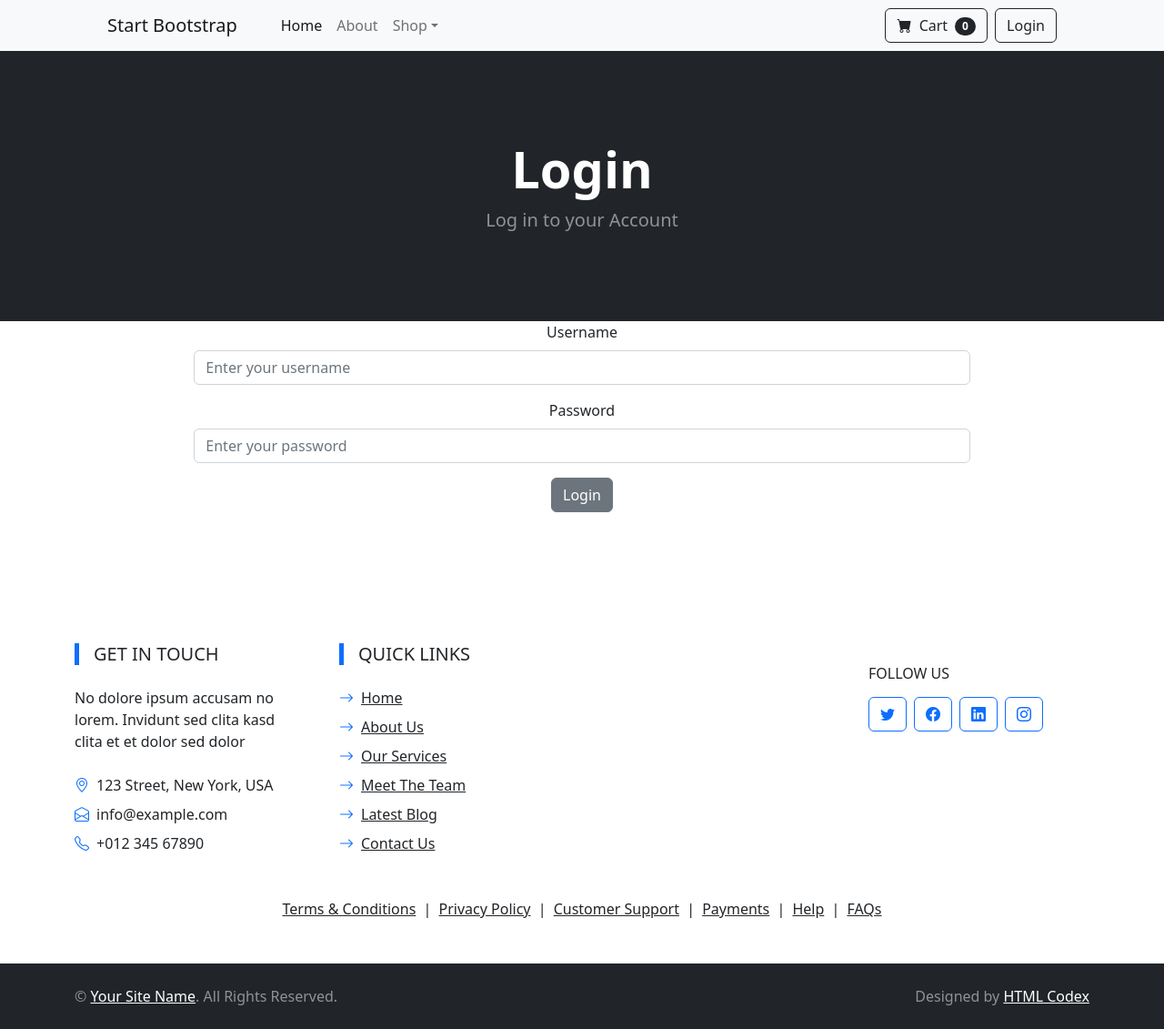
After one commit to NTA1508/Ecommerce_Game_Shop_Python, a Django app: page /login/ in a window 1280 px wide. The commit adds this page. Shown: the whole page at 91% size. Run offline with Django 5.2, Linux system fonts and the light colour scheme; some libraries are stand-ins or nearby versions.

Commit message:
login logout

```diff
--- a/store/templates/base.html
+++ b/store/templates/base.html
@@ -17,6 +17,14 @@
   <body>
     <!-- Navigation -->
     {% include "navbar.html" %}
+    {% if messages %}
+      {% for message in messages %}
+        <div class="alert alert-warning alert-dismissible fade show" role="alert">
+          {{message}}
+          <button type="button" class="btn-close" data-bs-dismiss="alert" aria-label="Close"></button>
+        </div>
+      {% endfor %}
+    {% endif %}
     {% block content %}
 
     {% endblock %}
--- /dev/null
+++ b/store/templates/login.html
@@ -0,0 +1,32 @@
+{% extends "base.html" %}
+{% block content %}
+<header class="bg-dark py-5">
+    <div class="container px-4 px-lg-5 my-5">
+        <div class="text-center text-white">
+            <h1 class="display-4 fw-bolder">Login</h1>
+            <p class="lead fw-normal text-white-50 mb-0">Log in to your Account</p>
+        </div>
+    </div>
+</header>
+
+<div class"container">
+    <div class="row">
+        <center>
+            <div class="col-8">
+                <form method="POST" action="{% url 'login' %}">
+                    {% csrf_token %}
+                    <div class="mb-3">
+                      <label for="exampleInputEmail1" class="form-label">Username</label>
+                      <input type="text" class="form-control" name="username" placeholder = "Enter your username">
+                    </div>
+                    <div class="mb-3">
+                      <label for="exampleInputPassword1" class="form-label">Password</label>
+                      <input type="password" class="form-control" name="password" placeholder = "Enter your password">
+                    </div>
+                    <button type="submit" class="btn btn-secondary">Login</button>
+                  </form>
+            </div>
+        </center>
+    </div>
+</div>
+{% endblock %}
--- a/store/templates/navbar.html
+++ b/store/templates/navbar.html
@@ -35,6 +35,19 @@
             <span class="badge bg-dark text-white ms-1 rounded-pill">0</span>
           </button>
         </form>
+        &nbsp;
+        <div class="consetetur-fluid d-flex">
+          {% if user.is_authenticated %}
+            <form class="d-flex">
+              <a class="btn btn-outline-dark" href="{%url "logout"%}">Logout</a>
+            </form>
+          {% else %}
+            <form class="d-flex">
+              &nbsp;
+              <a class="btn btn-outline-dark" href="{%url "login"%}">Login</a>
+            </form>
+          {% endif %}
+        </div>
       </div>
     </div>
   </nav>
--- a/store/urls.py
+++ b/store/urls.py
@@ -4,4 +4,6 @@ from . import views
 urlpatterns = [
     path('', views.home, name = 'home'),
     path('about/', views.about, name = 'about'),
+    path('login/', views.login_user, name = 'login'),
+    path('logout/', views.logout_user, name = 'logout'),
 ]
--- a/store/views.py
+++ b/store/views.py
@@ -1,5 +1,7 @@
-from django.shortcuts import render
+from django.shortcuts import render, redirect
 from .models import Product
+from django.contrib.auth import authenticate, login, logout
+from django.contrib import messages
 
 def home(req):
     products = Product.objects.all()
@@ -7,3 +9,23 @@ def home(req):
 
 def about(req):
     return render(req, 'about.html', {})
+
+def login_user(req):
+    if req.method == "POST":
+        username = req.POST.get('username')
+        password = req.POST.get('password')
+        user = authenticate(req, username=username, password=password)
+        if user is not None:
+            login(req, user)
+            messages.success(req, "Login successful!!!")
+            return redirect('home')
+        else:
+            messages.error(req, "Login failed. Please check your credentials.")
+            return redirect('login')
+    else:
+        return render(req, 'login.html', {})
+
+def logout_user(req):
+    logout(req)
+    messages.success(req, ("You have been logged out..."))
+    return redirect('home')
```
Also changed, not shown: db.sqlite3.
